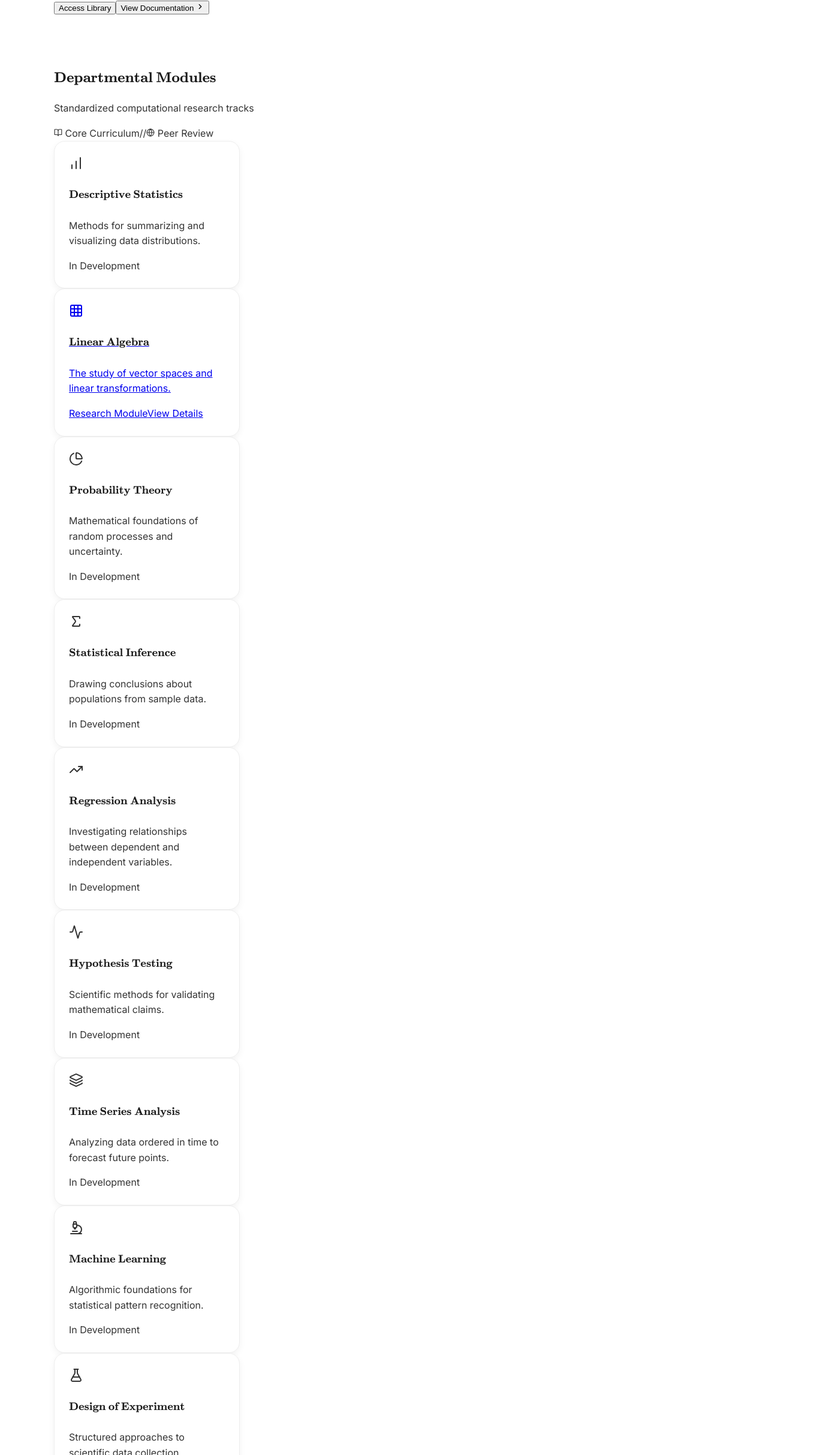
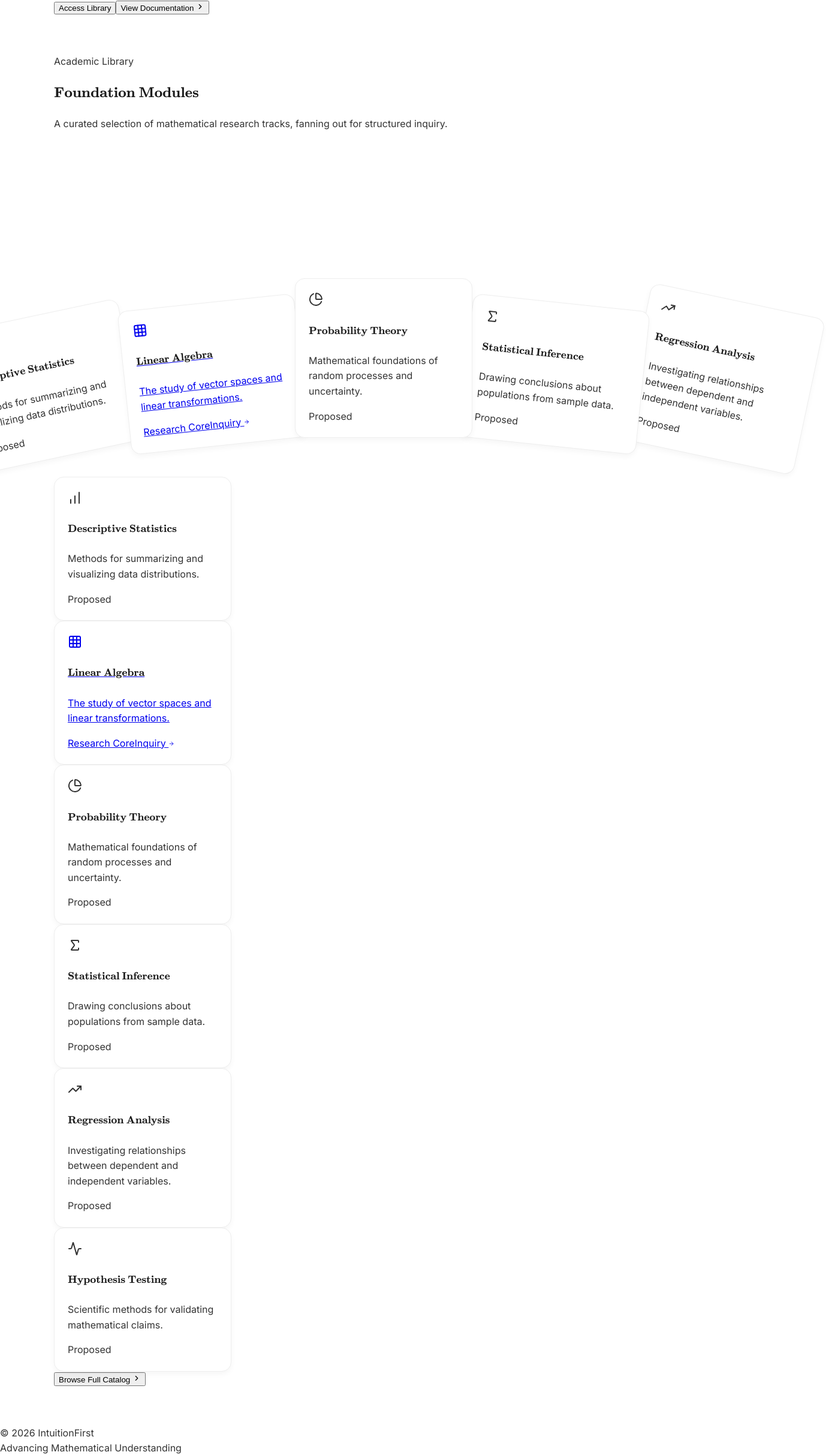
Before and after one commit to amansheikh01/intuition-first-math, a Next.js app: page / in a window 1280 px wide. Shown: the part 295-2721 px from the top of the page at 60% size, 1378 px wide, since content can reach past the window. Built offline with nearby package versions, Linux system fonts and the light colour scheme.

Commit message:
subject card changes

```diff
--- a/src/app/globals.css
+++ b/src/app/globals.css
@@ -71,77 +71,76 @@ h4 {
   padding-bottom: var(--s-8);
 }
 
-/* Academic Card Design - Curved Redesign */
+/* Academic Card Design - Fan Redesign */
 .academic-card {
-  background: var(--bg);
+  background: #ffffff;
   border: 1px solid var(--border-light);
-  border-radius: 18px;
-  padding: 24px;
-  width: 260px;
+  border-radius: 16px;
+  padding: 22px;
+  width: 250px;
   height: min-content;
   transition: all 0.3s cubic-bezier(0.4, 0, 0.2, 1);
   display: flex;
   flex-direction: column;
   position: relative;
-  box-shadow: 0 4px 12px rgba(0, 0, 0, 0.05);
+  box-shadow: 0 4px 10px rgba(0, 0, 0, 0.04);
 }
 
 .academic-card:hover {
   border-color: var(--accent);
-  box-shadow: 0 12px 24px rgba(0, 0, 0, 0.1);
-  transform: translateY(-10px) rotate(0deg) !important;
-  z-index: 50 !important;
+  box-shadow: 0 12px 28px rgba(0, 0, 0, 0.08);
+  transform: translateY(-12px) rotate(0deg) !important;
+  z-index: 100 !important;
 }
 
 .card-title {
   font-family: var(--font-serif);
-  font-size: 1.15rem;
+  font-size: 1.1rem;
   margin-bottom: var(--s-1);
   color: var(--primary);
 }
 
-/* Arc Layout System (Desktop Only) */
+/* Fan Arc Layout System (Desktop Only) */
 @media (min-width: 1024px) {
   .arc-container {
     display: flex;
     justify-content: center;
     align-items: flex-end;
-    gap: -20px;
-    /* Slight overlap */
-    perspective: 1000px;
-    padding-top: 60px;
-    padding-bottom: 40px;
-    min-height: 400px;
+    gap: -40px;
+    /* Stronger overlap for fan look */
+    perspective: 1200px;
+    padding-top: 80px;
+    padding-bottom: 60px;
+    min-height: 420px;
   }
 
+  /* Playing card style fan (±12deg) */
   .arc-item-0 {
-    transform: rotate(-4deg) translateY(15px);
+    transform: rotate(-12deg) translateY(35px) translateX(20px);
     z-index: 10;
   }
 
   .arc-item-1 {
-    transform: rotate(-2deg) translateY(5px);
+    transform: rotate(-6deg) translateY(10px) translateX(10px);
     z-index: 20;
   }
 
   .arc-item-2 {
-    transform: rotate(0deg) translateY(-10px);
+    transform: rotate(0deg) translateY(-5px);
     z-index: 30;
   }
 
-  /* Elevated Middle */
+  /* Center card slightly elevated */
   .arc-item-3 {
-    transform: rotate(2deg) translateY(5px);
+    transform: rotate(6deg) translateY(10px) translateX(-10px);
     z-index: 20;
   }
 
   .arc-item-4 {
-    transform: rotate(4deg) translateY(15px);
+    transform: rotate(12deg) translateY(35px) translateX(-20px);
     z-index: 10;
   }
 }
-
-
 
 /* Remove leftovers */
 .rebuilt-card,
--- a/src/app/page.tsx
+++ b/src/app/page.tsx
@@ -96,8 +96,12 @@ const subjects = [
 ];
 
 export default function Home() {
+  const fanSubjects = subjects
+    .filter(s => s.active || ['descriptive-statistics', 'probability-theory', 'statistical-inference', 'regression-analysis'].includes(s.id))
+    .slice(0, 5);
+
   return (
-    <div className="min-h-screen">
+    <div className="min-h-screen bg-bg">
       {/* Academy Navigation */}
       <nav className="h-20 bg-bg border-b border-border-light sticky top-0 z-50">
         <div className="layout-container h-full flex items-center justify-between">
@@ -155,23 +159,37 @@ export default function Home() {
           </div>
         </section>
 
-        {/* Academic Modules Grid */}
-        <section className="section-padding bg-surface">
+        {/* Academic Modules - Fan Layout */}
+        <section className="section-padding bg-surface border-b border-border-light overflow-hidden">
           <div className="layout-container">
-            <div className="flex flex-col md:flex-row md:items-end justify-between mb-16 gap-4">
-              <div className="space-y-2">
-                <h2 className="text-2xl md:text-3xl">Departmental Modules</h2>
-                <p className="text-sm text-text-muted font-medium">Standardized computational research tracks</p>
+            <div className="text-center mb-16 space-y-4">
+              <div className="inline-block px-3 py-1 bg-accent/5 border border-accent/10 rounded-full text-accent text-[10px] font-bold uppercase tracking-[0.2em]">
+                Academic Library
               </div>
-              <div className="flex gap-4 text-xs font-bold uppercase tracking-widest text-accent">
-                <span className="flex items-center gap-1"><BookOpen size={14} /> Core Curriculum</span>
-                <span className="text-border-light">//</span>
-                <span className="flex items-center gap-1 opacity-50"><Globe size={14} /> Peer Review</span>
-              </div>
+              <h2 className="text-3xl md:text-4xl text-primary font-bold">Foundation Modules</h2>
+              <p className="text-sm text-text-muted max-w-xl mx-auto italic">
+                A curated selection of mathematical research tracks, fanning out for structured inquiry.
+              </p>
             </div>
 
-            <div className="grid grid-cols-1 md:grid-cols-2 lg:grid-cols-3 gap-6 auto-rows-stretch">
-              {subjects.map((sub, idx) => (
+            {/* Fan Arc Layout (Desktop) */}
+            <div className="hidden lg:flex arc-container items-center justify-center">
+              {fanSubjects.map((sub, idx) => (
+                <div key={sub.id} className={`arc-item-${idx}`}>
+                  <SubjectCard
+                    title={sub.title}
+                    description={sub.desc}
+                    href={sub.href}
+                    icon={sub.icon}
+                    active={sub.active}
+                  />
+                </div>
+              ))}
+            </div>
+
+            {/* Tablet/Mobile Fallback */}
+            <div className="lg:hidden grid grid-cols-1 md:grid-cols-2 gap-6">
+              {subjects.slice(0, 6).map((sub) => (
                 <SubjectCard
                   key={sub.id}
                   title={sub.title}
@@ -182,50 +200,23 @@ export default function Home() {
                 />
               ))}
             </div>
+
+            <div className="mt-20 text-center">
+              <button className="text-[11px] font-black uppercase tracking-[0.4em] text-text-muted hover:text-accent transition-colors flex items-center gap-2 mx-auto">
+                Browse Full Catalog <ChevronRight size={14} />
+              </button>
+            </div>
           </div>
         </section>
       </main>
 
-      {/* Institutional Footer */}
-      <footer className="py-16 border-t border-border-light bg-bg">
-        <div className="layout-container">
-          <div className="grid grid-cols-1 md:grid-cols-4 gap-12 mb-16">
-            <div className="md:col-span-2 space-y-6">
-              <div className="text-xl font-bold tracking-tight text-primary flex items-center gap-2 opacity-80">
-                <span className="font-serif italic font-bold text-2xl">I</span>
-                <span className="uppercase tracking-[0.2em] text-sm pt-1">IntuitionFirst</span>
-              </div>
-              <p className="text-xs text-text-muted leading-relaxed max-w-sm">
-                Dedicated to the advancement of mathematical pedagogy through interactive
-                software systems and rigorous computational standards.
-              </p>
-            </div>
-            <div>
-              <h4 className="text-[10px] font-bold uppercase tracking-widest text-primary mb-6">Resources</h4>
-              <ul className="space-y-3 text-xs text-text-muted">
-                <li><a href="#" className="hover:text-accent font-medium transition-colors">Methods Library</a></li>
-                <li><a href="#" className="hover:text-accent font-medium transition-colors">API Specification</a></li>
-                <li><a href="#" className="hover:text-accent font-medium transition-colors">Institutional SSO</a></li>
-              </ul>
-            </div>
-            <div>
-              <h4 className="text-[10px] font-bold uppercase tracking-widest text-primary mb-6">Foundation</h4>
-              <ul className="space-y-3 text-xs text-text-muted">
-                <li><a href="#" className="hover:text-accent font-medium transition-colors">Open Scholarship</a></li>
-                <li><a href="#" className="hover:text-accent font-medium transition-colors">Ethics Protocol</a></li>
-                <li><a href="#" className="hover:text-accent font-medium transition-colors">Contact Academy</a></li>
-              </ul>
-            </div>
-          </div>
-
-          <div className="pt-8 border-t border-border-light flex flex-col md:flex-row justify-between items-center gap-4 text-[10px] font-bold uppercase tracking-widest text-text-muted opacity-60">
-            <div>© 2026 IntuitionFirst Mathematics Foundation</div>
-            <div className="flex gap-8">
-              <a href="#">Security</a>
-              <a href="#">Latency</a>
-              <a href="#">v4.0.5-PRO</a>
-            </div>
-          </div>
+      {/* Minimal Footer */}
+      <footer className="py-16 bg-bg border-t border-border-light text-center space-y-2">
+        <div className="text-[10px] font-black uppercase tracking-[0.3em] text-primary">
+          © 2026 IntuitionFirst
+        </div>
+        <div className="text-[9px] font-bold uppercase tracking-[0.2em] text-text-muted opacity-60">
+          Advancing Mathematical Understanding
         </div>
       </footer>
     </div>
--- a/src/components/ui/SubjectCard.tsx
+++ b/src/components/ui/SubjectCard.tsx
@@ -2,7 +2,7 @@
 
 import React from 'react';
 import Link from 'next/link';
-import { LucideIcon } from 'lucide-react';
+import { LucideIcon, ArrowRight } from 'lucide-react';
 
 interface SubjectCardProps {
     title: string;
@@ -16,25 +16,23 @@ export default function SubjectCard({ title, description, href, icon: Icon, acti
     const cardContent = (
         <div className={`academic-card ${!active ? 'opacity-60 grayscale cursor-not-allowed' : 'cursor-pointer group'}`}>
             <div className="flex items-center gap-3 mb-4">
-                <div className={`p-2 rounded-sm ${active ? 'bg-accent/5 text-accent' : 'bg-muted/10 text-muted'}`}>
-                    <Icon className="w-5 h-5" />
+                <div className={`p-1.5 rounded-lg ${active ? 'bg-accent/5 text-accent' : 'bg-muted/10 text-muted'}`}>
+                    <Icon className="w-3.5 h-3.5" />
                 </div>
-                <h3 className="card-title !mb-0">{title}</h3>
+                <h3 className="card-title !mb-0 font-semibold">{title}</h3>
             </div>
 
-            <div className="card-divider" />
-
-            <p className="text-sm font-normal text-text-muted leading-relaxed mb-6 flex-grow">
+            <p className="text-[12px] font-normal text-text-muted leading-relaxed mb-5 flex-grow">
                 {description}
             </p>
 
-            <div className="flex items-center justify-between mt-auto pt-4 border-t border-border-light">
-                <span className={`text-[10px] font-bold uppercase tracking-widest ${active ? 'text-accent' : 'text-muted'}`}>
-                    {active ? 'Research Module' : 'In Development'}
+            <div className="flex items-center justify-between pt-4 border-t border-border-light">
+                <span className={`text-[8px] font-black uppercase tracking-[0.2em] ${active ? 'text-accent' : 'text-muted'}`}>
+                    {active ? 'Research Core' : 'Proposed'}
                 </span>
                 {active && (
-                    <span className="text-xs text-muted group-hover:text-accent font-medium transition-colors">
-                        View Details
+                    <span className="text-[10px] font-bold text-primary group-hover:text-accent transition-colors flex items-center gap-1">
+                        Inquiry <ArrowRight size={10} />
                     </span>
                 )}
             </div>
@@ -42,8 +40,8 @@ export default function SubjectCard({ title, description, href, icon: Icon, acti
     );
 
     if (active) {
-        return <Link href={href} className="block h-full">{cardContent}</Link>;
+        return <Link href={href} className="block">{cardContent}</Link>;
     }
 
-    return <div className="block h-full">{cardContent}</div>;
+    return <div className="block">{cardContent}</div>;
 }
```
